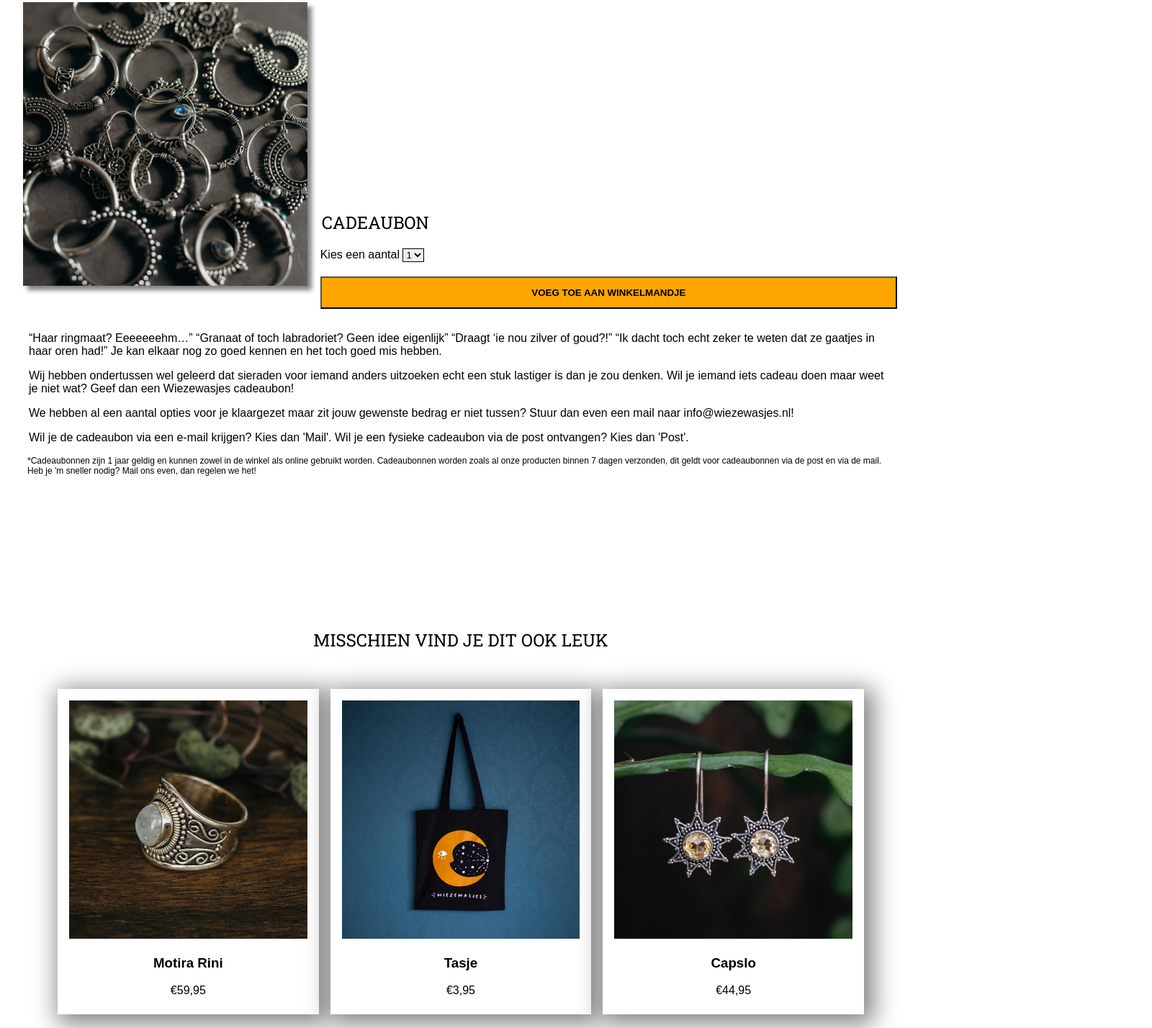
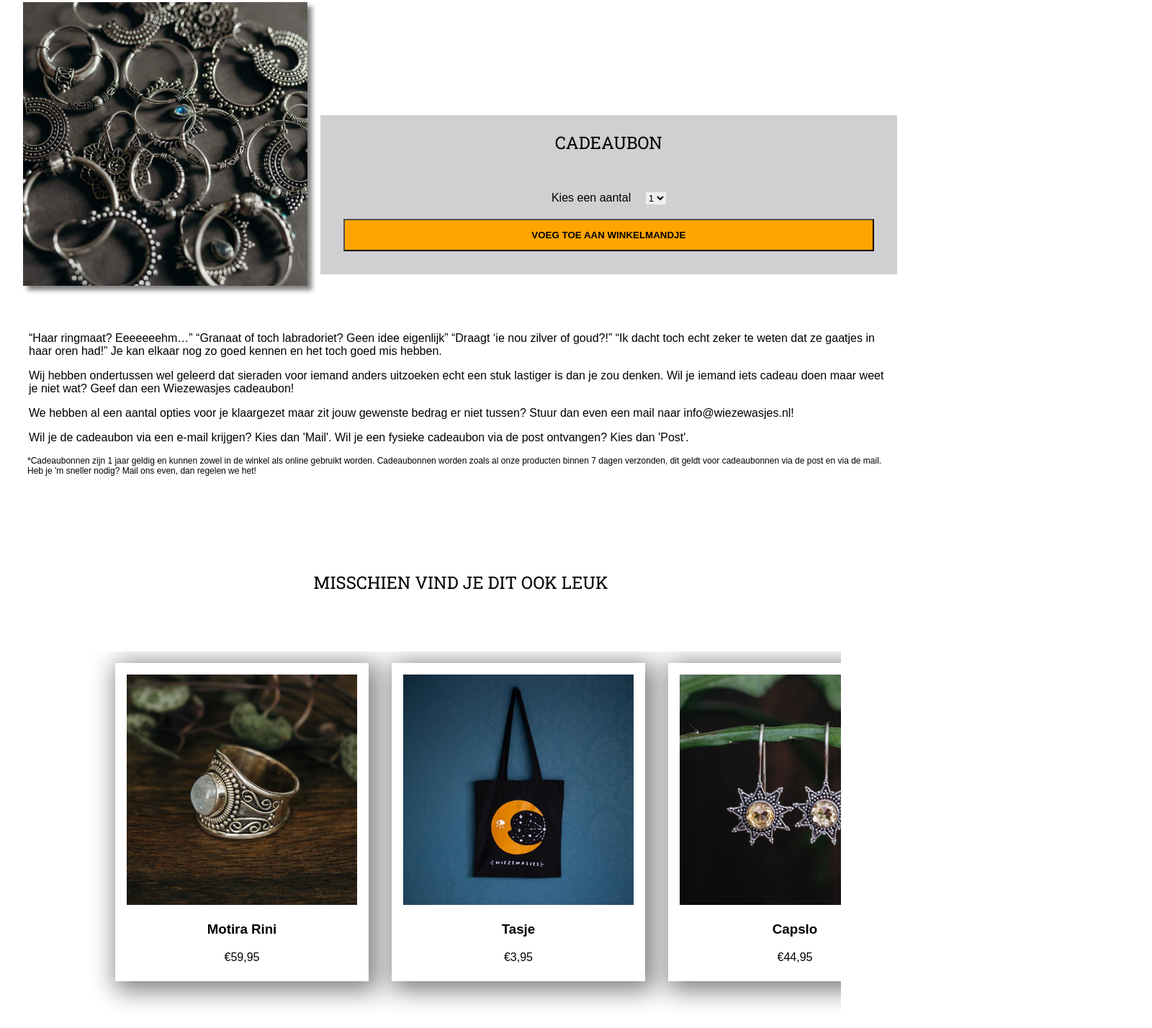
Before and after one commit to kitklop/frontend-blok-web, a plain HTML site: page detail.html in a window 1280 px wide. Shown: the part 218-1646 px from the top of the page at 72% size, 1600 px wide, since content can reach past the window. Drawn offline with Linux system fonts and the light colour scheme; a web font is replaced by a local one.

Commit message:
Herher
30 jan

```diff
--- a/detail.html
+++ b/detail.html
@@ -79,6 +79,9 @@
     <section>
         <h2>Misschien vind je dit ook leuk</h2>
 
+        <ul>
+
+            <li>
                 <a href="#">
                     <article>
                         <img src="Afbeeldingen/motira%20rini.jpeg" alt="sieraden">
@@ -86,7 +89,9 @@
                         <p>€59,95</p>
                     </article>
                 </a>
+            </li>
 
+            <li>
                 <a href="#">
                     <article>
                         <img src="Afbeeldingen/tasje.jpg" alt="tasje">
@@ -94,7 +99,9 @@
                         <p>€3,95</p>
                     </article>
                 </a>
+            </li>
 
+            <li>
                 <a href="">
                     <article>
                         <img src="Afbeeldingen/capslo.jpg" alt="sieraden">
@@ -102,6 +109,11 @@
                         <p>€44,95</p>
                     </article>
                 </a>
+            </li>
+
+        </ul>
+
+
     </section>
 
     <footer>
--- a/wiezewasjes.css
+++ b/wiezewasjes.css
@@ -21,6 +21,7 @@ BODY
 body{
 margin: 0;
 color: black;
+min-width:
 }
 
 body.index {
@@ -182,7 +183,6 @@ padding: 0 12.5%;
 }
 
 footer > section {
-;
 font-size: 75%;
 }
 
@@ -191,7 +191,7 @@ list-style: none;
 padding: 0;
 }
 
-footer > section > h3{
+footer > section > h3 {
 padding: .5em;
 color: black;
 background-color: white;
@@ -202,8 +202,6 @@ margin: 0
 footer > section > ul > li > a {
 margin-top: 1em;
 color: white;
-;
-
 }
 
 footer > section:last-of-type > ul {
@@ -236,9 +234,25 @@ font-size: 75%;
 
 /* HELE FIELDSET */
 body.detail > main > section > form > fieldset {
-padding: 0;
-    border: none;
-    margin-top: -em;
+padding: 2em;
+border: none;
+background-color: #ced0d2;
+}
+
+body.detail > main > section > form > fieldset h2 {
+padding-top: 2em;
+}
+
+body.detail > main > section > form > fieldset label{
+text-align: right;
+margin-right: 1em;
+}
+
+/* AANTAL KIEZEN SELECTOR */
+body.detail > main select{
+border: solid 0;
+border-radius: ;
+display: inline;
 }
 
 /* VOEG TOE AAN WINKELWAGENTJE BUTTON */
@@ -251,12 +265,7 @@ padding: 1em;
 margin-top: 1.5em;
 }
 
-/* AANTAL KIEZEN SELECTOR */
-body.detail > main select{
-border: solid black 1px;
-border-radius: 0;
-display: inline;
-}
+
 
 
 
@@ -425,12 +434,60 @@ flex-direction: row;
 DETAILPAGINA - IPHONE
 ---------------------------------------------*/
 body.detail > main > section {
-margin: 0 2em
+margin: 0 2em;
 }
 
 body.detail > main > section > img {
 width: 100%;
 box-shadow: .4em .4em .4em grey;
+}
+
+body.detail > main > section > form > fieldset{
+text-align: center;
+margin-bottom: 3em;
+}
+
+
+/* DETAIL - IPHONE - MISSCHIEN VINDT JE DIT OOK LEUK */
+body.detail > section {
+margin: 2em
+}
+
+/* DETAIL - IPHONE - KOPJE MISSCHIEN VINDT JE DIT OOK LEUK */
+body.detail > section > h2 {
+margin-top: 5em;
+
+}
+
+body.detail > section > ul {
+list-style: none;
+border: transparent;
+padding-bottom: 2em;
+
+display: flex;
+flex-direction: row;
+justify-content: space-between;
+overflow: scroll;
+}
+
+body.detail > section > ul > li{
+padding: 0 .5em;
+}
+
+/* DETAIL - IPHONE - KAARTJES MISSCHIEN VINDT JE DIT OOK LEUK*/
+body.detail > section > ul > li > a > article {
+background-color: white;
+color: black;
+text-align: center;
+padding: 1em;
+margin: 1em 0em;
+box-shadow: .4em .4em 2em .4em grey;
+min-height: 13em;
+}
+
+/*DETAIL - IPHONE - AFBEELDINGEN MISSCHIEN V.*/
+body.detail > section > ul > li > a > article > img {
+max-width: 20em;
 }
 
 } /* EINDE IPHONE MEDIA QUERY */
@@ -562,23 +619,26 @@ body.detail > main > section > article {
 grid-column: span 3;
 }
 
-/* DETAIL - IPAD - MISSCHIEN VINDT JE DIT OOK LEUK */
-body.detail > section {
+/* DETAIL - IPAD - MISSCHIEN VIND JE DIT OOK LEUK */
+body.detail > section > ul {
+
+overflow: 0;
 display: grid;
 grid-column: 3;
 grid-template-columns: 1fr 1fr 1fr;
 grid-gap: 1em;
 margin: 5em;
+
 }
 
-/* DETAIL - IPAD - KOPJE MISSCHIEN VINDT JE DIT OOK LEUK */
+/* DETAIL - IPAD - KOPJE MISSCHIEN VIND JE DIT OOK LEUK */
 body.detail > section > h2 {
 grid-column: span 3;
 margin-top: 5em;
 }
 
-/* DETAIL - IPAD - KAARTJES MISSCHIEN VINDT JE DIT OOK LEUK*/
-body.detail > section > a > article {
+/* DETAIL - IPAD - KAARTJES MISSCHIEN VIND JE DIT OOK LEUK*/
+body.detail > section > lu > li > a > article {
 background-color: white;
 color: black;
 text-align: center;
@@ -589,7 +649,7 @@ min-height: 13em;
 }
 
 /*DETAIL - IPAD - AFBEELDINGEN MISSCHIEN V.*/
-body.detail > section > a > article > img {
+body.detail > section > lu > li > a > article > img {
 max-width: 100%;
 }
 
@@ -600,6 +660,12 @@ max-width: 100%;
 LAPTOP MEDIA QUERY
 ---------------------------------------------*/
 @media only screen and (min-width: 68.75em) {
+
+/* LAPTOP NAV */
+nav{
+max-width: 60em;
+}
+
 
 /* INDEX - LAPTOP - FAVORIETEN */
 body.index section h2 {
@@ -669,21 +735,39 @@ display: grid;
 grid-column: 1/4;
 grid-template-columns: 1fr 1fr 1fr;
 grid-gap: .5em;
+
+min-width: 100%;
 }
 
 footer > section {
 display: flex;
 flex-direction: column;
 padding: .5em;
+
 }
 
 footer > section > h3 {
 text-align: left;
 }
 
-footer img {
+footer > section > ul > li > a > img {
 max-width: 3em;
+    flex-direction: row;
+    position: absolute;
 }
+
+/*
+    footer > section > ul > li > a > img:first-of-type {
+    position: absolute;
+    }
+*/
+
+    footer > section > ul > li > a > img:last-of-type {
+    position: relative;
+        right:10%;
+
+    }
+
 
 footer > section:last-of-type a {
 
```
Also changed, not shown: index.html (indentation only). Lines whose indentation alone changed are shown as unchanged.
